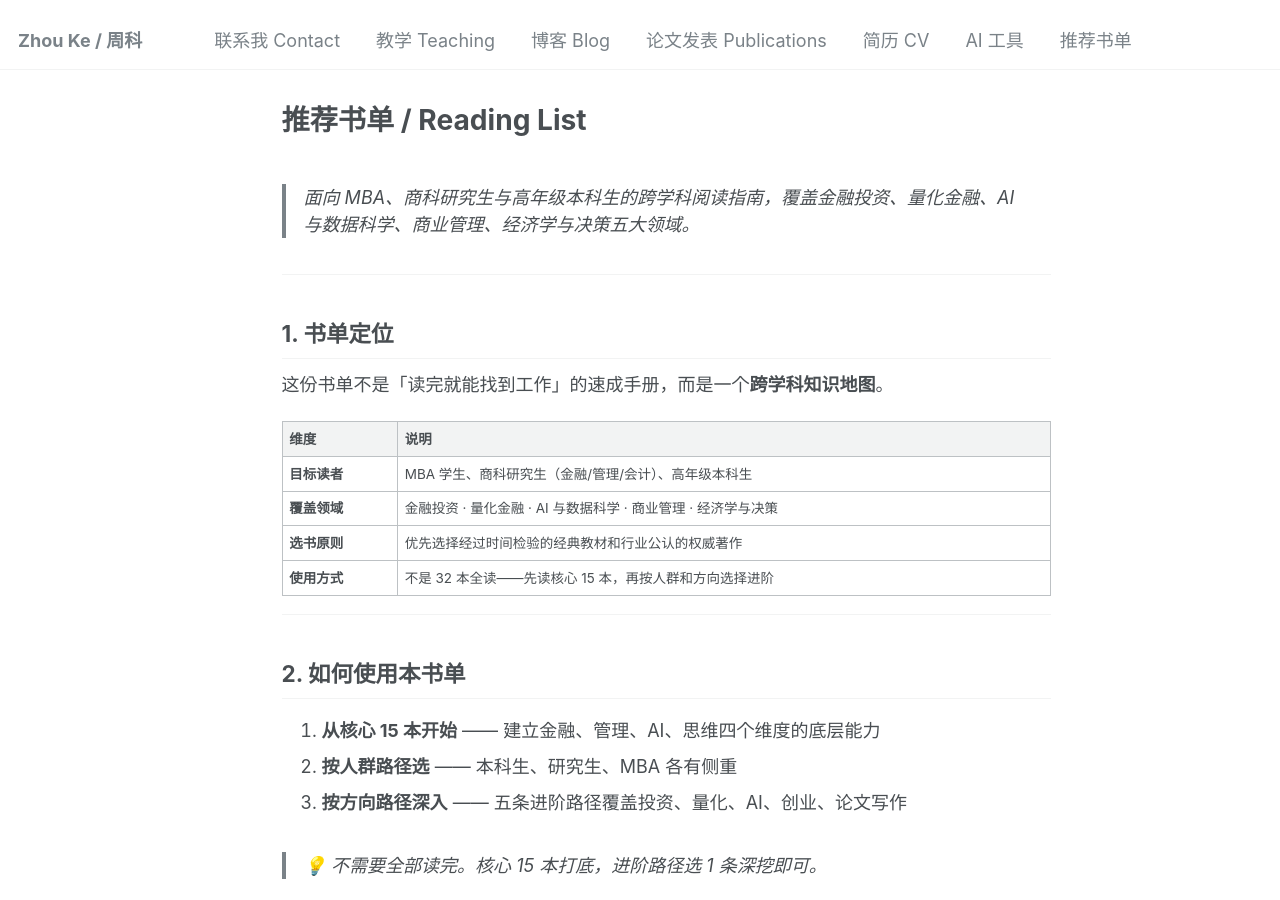
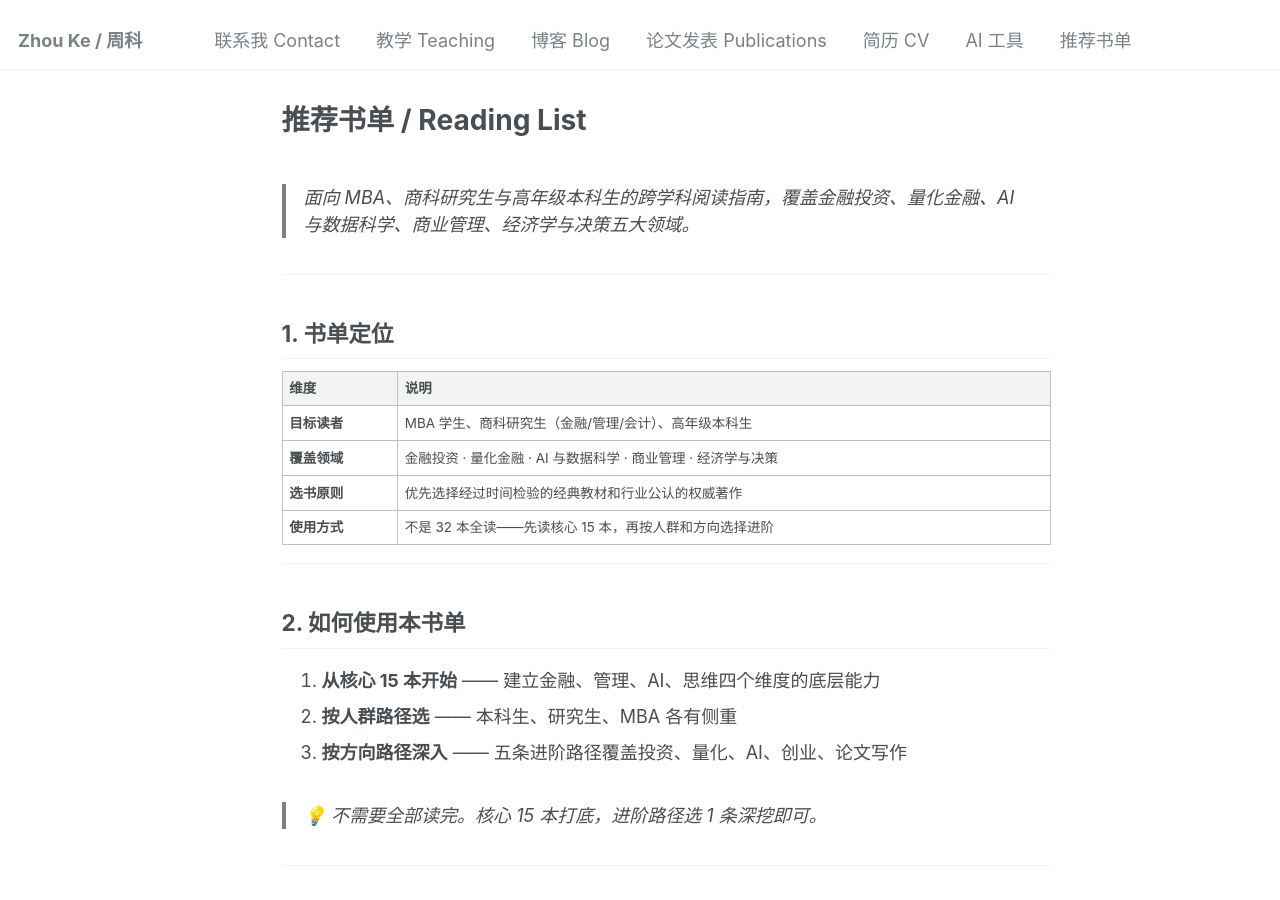
Before and after one commit to hustzhke/hustzhke.github.io, a Jekyll site: the page built from _pages/reading-list.md, in a window 1280 px wide and 900 px high. Built offline with Jekyll 4.4.1, drawn with Linux system fonts in a browser that asks for light colours.

Commit message:
tweak: remove tagline about 速成手册

```diff
--- a/_pages/reading-list.md
+++ b/_pages/reading-list.md
@@ -10,8 +10,6 @@ author_profile: false
 ---
 
 ## 1. 书单定位
-
-这份书单不是「读完就能找到工作」的速成手册，而是一个**跨学科知识地图**。
 
 | 维度 | 说明 |
 |------|------|
```
